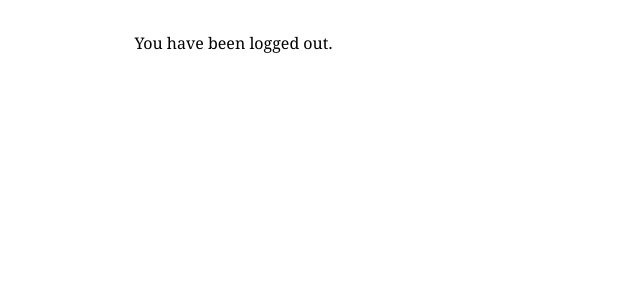
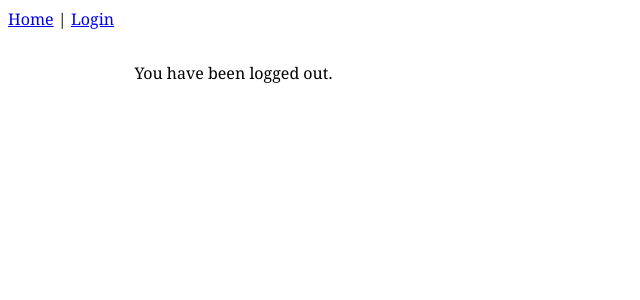
Before and after one commit to lethain/notes-djapp-tutorial, a Django app: template templates/registration/logged_out.html in a window 1280 px wide. Shown: the top 300 px of the page, without its empty margins (0-640 px from the left). Run offline with Django 3.2, Linux system fonts and the light colour scheme; the template is opened without the code that fills it, so the values that code supplies are empty.

Commit message:
Added login, logout and home buttons to base template.

```diff
--- a/notes/templates/base.html
+++ b/notes/templates/base.html
@@ -6,6 +6,16 @@
 <script type="text/javascript" src="/media/notes.js"></script>
 </head>
 <body>
+<div class="navbar">
+  <a href="/">Home</a>
+  <span> | </span>
+  {% if user.is_authenticated %}
+  <a href="/accounts/logout/">Logout</a>
+  {% else %}
+  <a href="/accounts/login/">Login</a>
+  {% endif %}
+</div>
+
 <div class="container">
 {% block content %}{% endblock %}
 </div>
```
